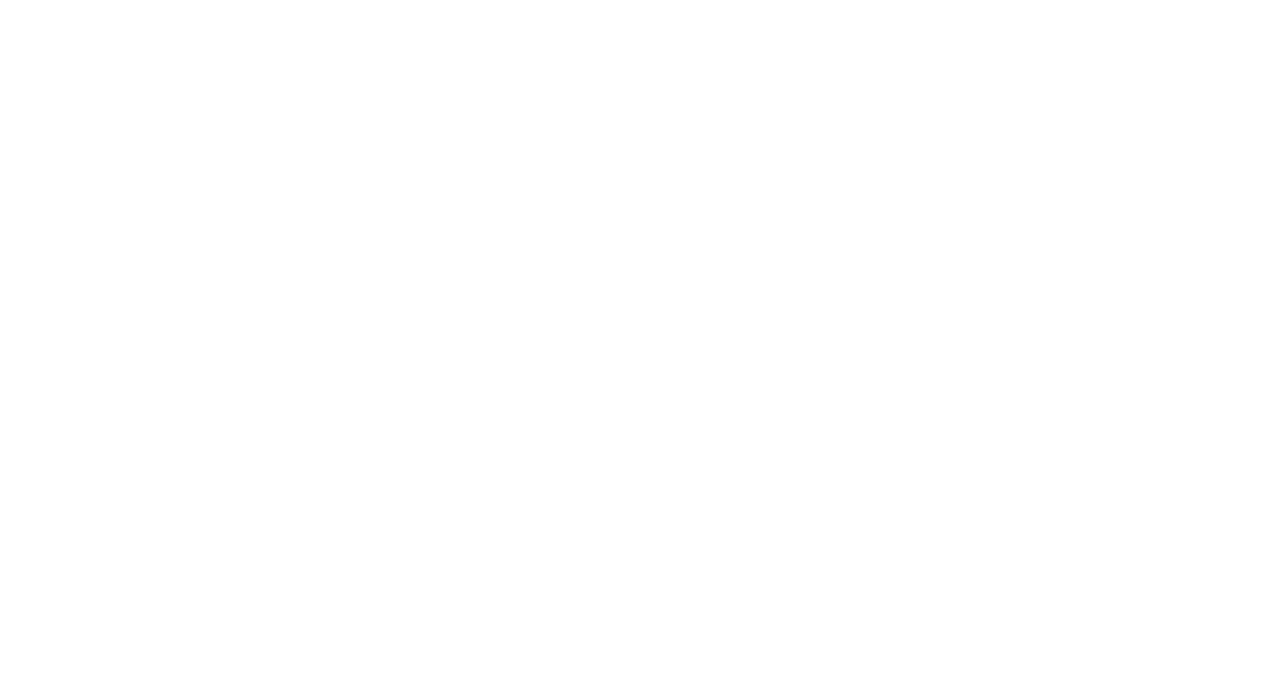
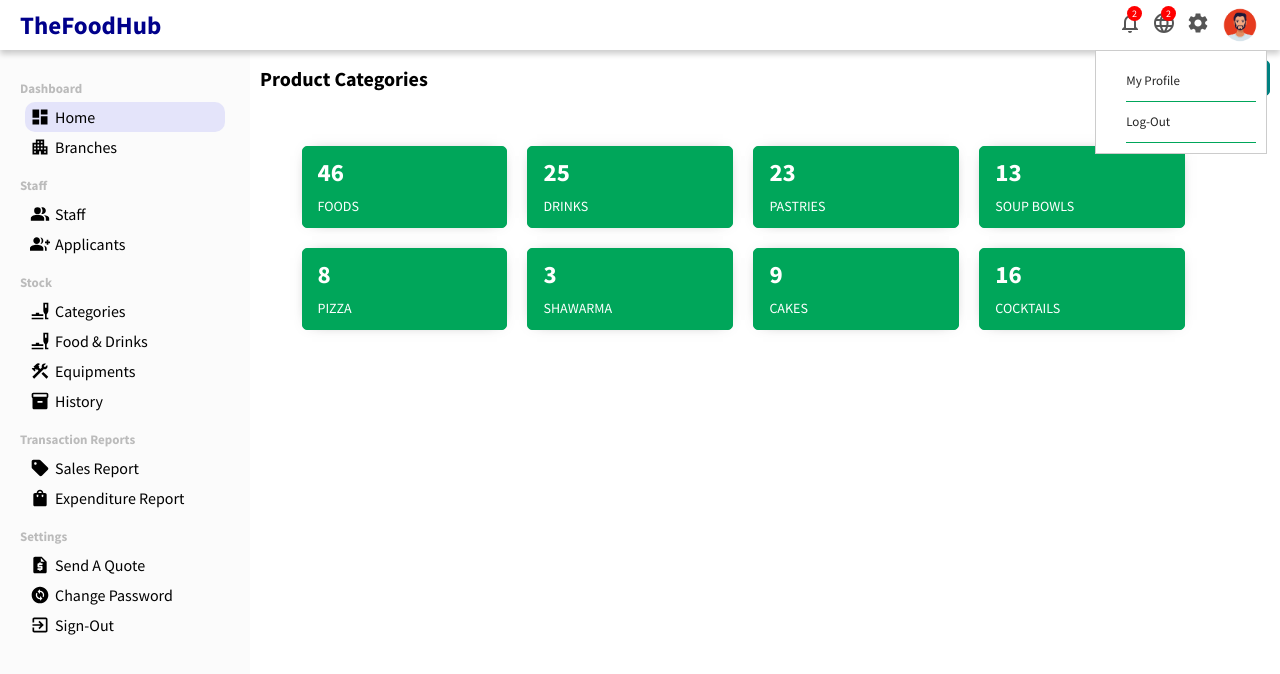
Before and after one commit to Osinfade-Idris/thefoodhub, a React (Create React App) app: page /dashboard/categories in a window 1280 px wide. Before the commit this address had no page. Shown: the top 674 px of the page. Built offline with nearby package versions, Linux system fonts and the light colour scheme.

Commit message:
Catehory Module, Dashboard CSS, NavBar

```diff
--- a/src/assets/css/dashboard.css
+++ b/src/assets/css/dashboard.css
@@ -11,7 +11,7 @@
   color: #fff;
   font-size: 20px;
   font-weight: bold;
-  background-image: linear-gradient(to right, #333, darkblue);
+  background-image: linear-gradient(to right, #333, #00a65a);
 }
 
 .dashboardformheader .in .close {
@@ -56,24 +56,27 @@
   color: red;
 }
 .dashboardformItem {
-  width: 80%;
+  width: 90%;
   display: flex;
   flex-direction: column;
   margin-top: 10px;
   margin-right: 20px;
+  margin-left: 20px;
 }
 .dashboardformItem > label {
   margin-bottom: 10px;
+
   font-size: 14px;
   font-weight: 600;
   color: black;
 }
 .dashboardformItem > input {
   height: 20px;
-  width: 100%;
+  width: 90%;
   padding: 10px;
   border: 1px solid gray;
   border-radius: 5px;
+
 }
 .dashboardformGender > input {
   margin-top: 15px;
@@ -86,17 +89,15 @@
 .dashboardformSelect {
   height: 40px;
   border-radius: 5px;
+  width: 97%;
 }
 
-.dashboardformSelect option{
-  width: 100%;
-}
 .dashboardformButton {
   width: 200px;
   height: 40px;
   border: none;
-  background-color: darkblue;
-  border: 1px solid darkblue;
+  background-color: #00a65a;
+  border: 1px solid #00a65a;
   color: #fff;
   padding: 7px 10px;
   font-weight: 600;
@@ -107,5 +108,5 @@
 }
 .dashboardformButton:hover {
   background-color: white;
-  color: darkblue;
+  color: #00a65a;
 }
--- a/src/components/sidebar/Sidebar.jsx
+++ b/src/components/sidebar/Sidebar.jsx
@@ -47,9 +47,15 @@
           </div>
 
           <div className="sidebarMenu">
-            <h3 className="sidebarTitle">Categories</h3>
+            <h3 className="sidebarTitle">Stock</h3>
             <ul className="sidebarList">
-            <Link to="/dashboard/products">
+            <Link to="/dashboard/categories">
+              <li className="sidebarListItem">
+                <BrunchDining className="sidebarIcon" />
+                Categories
+              </li>
+              </Link>
+              <Link to="/dashboard/products">
               <li className="sidebarListItem">
                 <BrunchDining className="sidebarIcon" />
                 Food & Drinks
--- a/src/components/topbar/Topbar.jsx
+++ b/src/components/topbar/Topbar.jsx
@@ -29,8 +29,12 @@
                 <SettingsIcon/>
               </div>
               <img src={Passport} alt="Avatar" className="topAvatar" />
-            </div>
 
+                <div class="toggle">
+                  <a href="user-profile.php?user_id=<?php echo $loguser_id?>"><div class="sub-link"><i class="fa fa-eye"></i> My Profile </div></a>
+                  <a href="../connection/code.php?action=logout"><div class="sub-link"><i class="fa fa-sign-out-alt"></i> Log-Out </div></a>
+                  </div>
+                </div>
         </div>
     </div>
   )
--- a/src/components/topbar/topbar.css
+++ b/src/components/topbar/topbar.css
@@ -52,3 +52,31 @@
     border-radius: 50%;
     cursor: pointer;
 }
+
+.toggle {
+    top: 50px;
+    padding: 10px;
+    width: 150px;
+    background: #FFF;
+    border: 1px solid #CCC;
+    height: auto;
+    position: absolute;
+    right: 1%;
+    /* display: none; */
+}
+
+.toggle .sub-link {
+    border-bottom: #00a65a 1px solid;
+    height: 40px;
+    line-height: 40px;
+    color: #242424;
+    cursor: pointer;
+    font-size: 13px;
+    width: 130px;
+    text-align: left;
+    float: right;
+}
+.toggle .sub-link:hover {
+    border-bottom: #00a65a solid;
+    color: #00a65a;
+}
--- a/src/index.js
+++ b/src/index.js
@@ -15,10 +15,7 @@
 import Home from "./pages/Home";
 import Login from "./pages/login/Login"
 import Apply from "./pages/apply/Apply";
-
-
-
-
+import CategoryList from './pages/categoryList/CategoryList';
 
 
 const root = ReactDOM.createRoot(document.getElementById('root'));
@@ -34,6 +31,7 @@
         <Route path="products" element={<ProductList/>} />
         <Route path="product/:productId" element={<Product/>} />
         <Route path="branches" element={<BranchList/>} />
+        <Route path="categories" element={<CategoryList/>} />
         <Route path="applications" element={<IncomingStaff/>} />
 
 
--- /dev/null
+++ b/src/pages/categoryList/CategoryList.jsx
@@ -0,0 +1,160 @@
+import "./categoryList.css";
+import "../../assets/css/dashboard.css";
+import * as React from "react";
+import Box from "@mui/material/Box";
+import Modal from "@mui/material/Modal";
+import { AddBox, Edit } from "@mui/icons-material";
+
+// style for modal
+const style = {
+  position: "absolute",
+  "overflow-x": "hidden",
+  "overflow-y": "scroll",
+  top: "50%",
+  right: "0px",
+  transform: "translate(0%, -50%)",
+  width: 400,
+  height: "100%",
+  bgcolor: "background.paper",
+  border: "1px solid #000",
+  boxShadow: 24,
+  display: "flex",
+  "flex-direction": "column",
+};
+
+export default function CategoryList() {
+  const [open, setOpen] = React.useState(false);
+  const handleOpen = () => setOpen(true);
+  const handleClose = () => setOpen(false);
+
+  const [open2, setOpen2] = React.useState(false);
+  const handleOpen2 = () => setOpen2(true);
+  const handleClose2 = () => setOpen2(false);
+
+
+  return (
+    <div className="CategoryList">
+      <div className="TitleContainer">
+        <h1 className="Title">Product Categories</h1>
+        <div>
+          <button className="AddButton" onClick={handleOpen2}>
+            New Category
+          </button>
+
+          <Modal
+            open={open2}
+            aria-labelledby="modal-modal-title"
+            aria-describedby="modal-modal-description"
+          >
+            <Box sx={style}>
+              <div className="dashboardformheader">
+                <div class="in">
+                  <span id="panel-title">
+                    <AddBox className="panelIcon" /> ADD NEW CATEGORY
+                  </span>
+                  <div class="close" onClick={handleClose2} title="Close">
+                    X
+                  </div>
+                </div>
+              </div>
+              <form action="" className="dashboardform">
+                <div className="dashboardformItem">
+                  <label>Category Name</label>
+                  <input type="text" />
+                </div>
+
+                <button className="dashboardformButton">Create</button>
+              </form>
+            </Box>
+          </Modal>
+        </div>
+      </div>
+
+      <div class="menu-div">
+        <div class="menu-link" onClick={handleOpen}>
+          <div class="detail">
+            <h2>46</h2>
+            FOODS
+          </div>
+        </div>
+
+        <div class="menu-link" onClick={handleOpen}>
+          <div class="detail">
+            <h2>25</h2>
+            DRINKS
+          </div>
+        </div>
+
+        <div class="menu-link" onClick={handleOpen}>
+          <div class="detail">
+            <h2>23</h2>
+            PASTRIES
+          </div>
+        </div>
+
+        <div class="menu-link" onClick={handleOpen}>
+          <div class="detail">
+            <h2>13</h2>
+            SOUP BOWLS
+          </div>
+        </div>
+
+        <div class="menu-link" onClick={handleOpen}>
+          <div class="detail">
+            <h2>8</h2>
+            PIZZA
+          </div>
+        </div>
+
+        <div class="menu-link" onClick={handleOpen}>
+          <div class="detail">
+            <h2>3</h2>
+            SHAWARMA
+          </div>
+        </div>
+
+        <div class="menu-link" onClick={handleOpen}>
+          <div class="detail">
+            <h2>9</h2>
+            CAKES
+          </div>
+        </div>
+
+        <div class="menu-link" onClick={handleOpen}>
+          <div class="detail">
+            <h2>16</h2>
+            COCKTAILS
+          </div>
+        </div>
+
+        <Modal
+            open={open}
+            aria-labelledby="modal-modal-title"
+            aria-describedby="modal-modal-description"
+          >
+            <Box sx={style}>
+              <div className="dashboardformheader">
+                <div class="in">
+                  <span id="panel-title">
+                    <Edit className="panelIcon" /> EDIT CATEGORY
+                  </span>
+                  <div class="close" onClick={handleClose} title="Close">
+                    X
+                  </div>
+                </div>
+              </div>
+              <form action="" className="dashboardform">
+                <div className="dashboardformItem">
+                  <label>Category Name</label>
+                  <input type="text" />
+                </div>
+
+                <button className="dashboardformButton">Update</button>
+              </form>
+            </Box>
+          </Modal>
+
+      </div>
+    </div>
+  );
+}
--- /dev/null
+++ b/src/pages/categoryList/categoryList.css
@@ -0,0 +1,49 @@
+.CategoryList {
+  width: calc(100% - 250px);
+}
+.menu-div {
+  width: 90%;
+  margin: 20px auto;
+  text-align: center;
+}
+
+.menu-div .menu-link {
+  width: 22%;
+  background: #00a65a;
+  border: 1px solid #00a65a;
+  border-radius: 5px;
+  height: 80px;
+  display: inline-block;
+  vertical-align: top;
+  cursor: pointer;
+  transition: all 0.2s ease-in 0.2s;
+  margin: 20px 20px 0px 0px;
+  float: left;
+  -webkit-box-shadow:0px 0px 15px -10px rgba(0,0,0,0.75);
+  box-shadow: 0px 0px 15px -10px rgba(0,0,0,0.75);
+}
+
+
+.menu-div .menu-link .detail {
+  float: left;
+  color: #FFF;
+  font-size: 14px;
+  margin-left: 15px;
+  text-align: left;
+}
+
+.menu-div .menu-link .detail h2 {
+  font-size: 25px;
+  line-height: 50px;
+  height: 50px;
+  overflow: hidden;
+  margin: 0px;
+  color: #FFF;
+}
+
+.menu-div .menu-link:hover {
+  -moz-transform: scale(1.02) translate(1px, 0px);
+  -webkit-transform: scale(1.02) translate(1px, 0px);
+  opacity: 0.9;
+
+}
```
